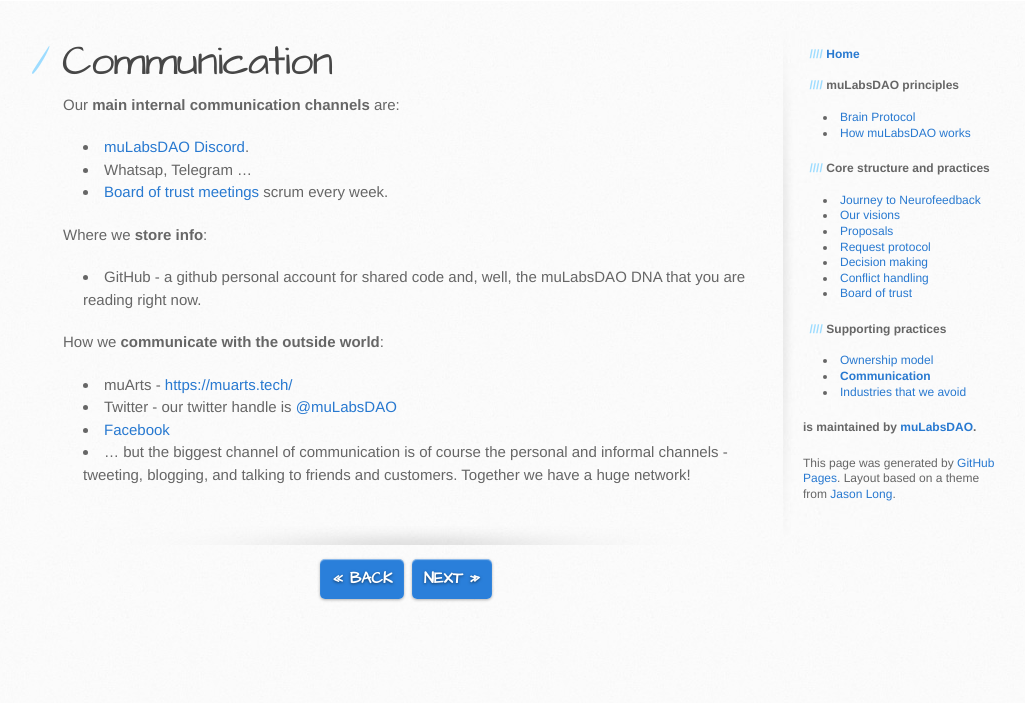
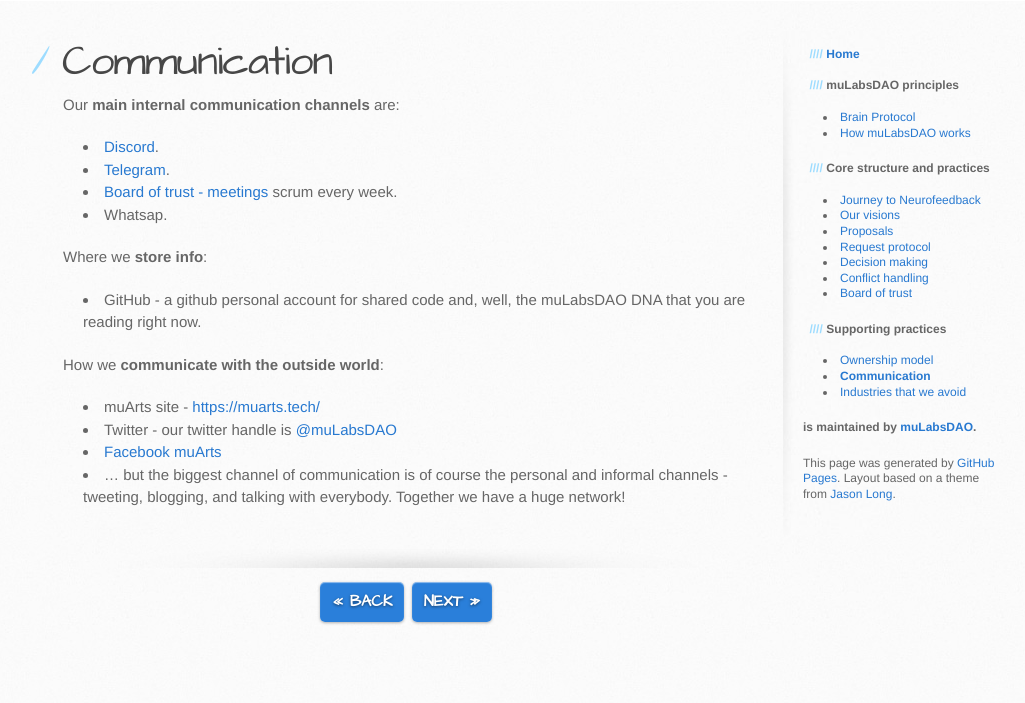
Before and after one commit to xy1718/muLabsDAO, a Jekyll site: the page built from _docs/communication.md, in a window 1280 px wide. Shown: the part 235-938 px from the top of the page, without its empty margins (107-1132 px from the left). Built offline with Jekyll 4.4.1, drawn with Linux system fonts in a browser that asks for light colours; before the commit the page ends 915 px from its top, so only the background shows below that.

```diff
--- a/_docs/communication.md
+++ b/_docs/communication.md
@@ -9,10 +9,10 @@ Communication
 
 Our **main internal communication channels** are:
 
--   [muLabsDAO Discord](https://discord.gg/SvFVXTQsy4).
--   Whatsap, Telegram ...
--   [Board of trust meetings](board.html) scrum every week.
-
+-   [Discord](https://discord.gg/SvFVXTQsy4).
+-   [Telegram](https://t.me/+eHoS0wjxc_QwM2Y0).
+-   [Board of trust - meetings](board-of-trust.html) scrum every week.
+-   Whatsap.
 
 Where we **store info**:
 
@@ -20,7 +20,7 @@ Where we **store info**:
 
 How we **communicate with the outside world**:
 
--   muArts - [https://muarts.tech/](https://muarts.tech/)
+-   muArts site - [https://muarts.tech/](https://muarts.tech/)
 -   Twitter - our twitter handle is [@muLabsDAO](https://twitter.com/muLabsDAO)
--   [Facebook](https://www.facebook.com/muartstech)
--   ... but the biggest channel of communication is of course the personal and informal channels - tweeting, blogging, and talking to friends and customers. Together we have a huge network!
+-   [Facebook muArts](https://www.facebook.com/muartstech)
+-   ... but the biggest channel of communication is of course the personal and informal channels - tweeting, blogging, and talking with everybody. Together we have a huge network!
```
Also changed, not shown: _docs/how-muLabsDAO-works.md (+4 -2 lines), _docs/how-to-copy.md (+5 -5 lines), _docs/index.md (+2 -1 lines), _docs/our-visions.md (+3 -1 lines), _docs/ownership-model.md (+1 -1 lines), 7 other files.
